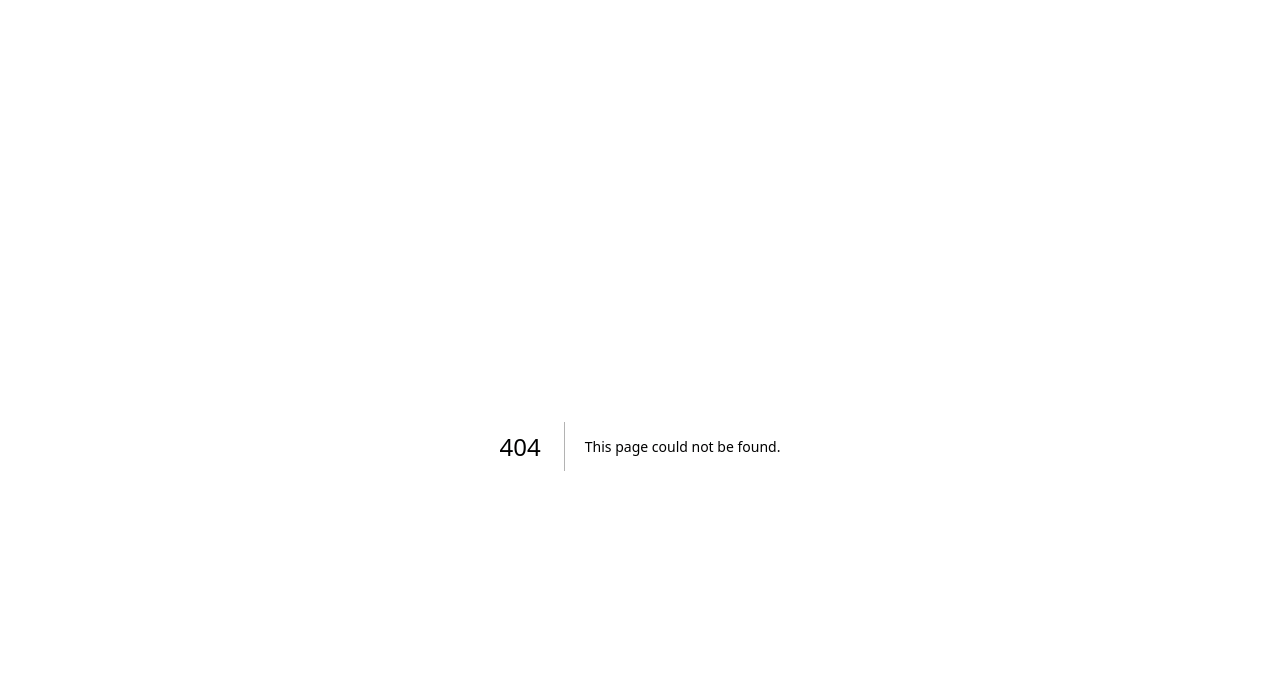
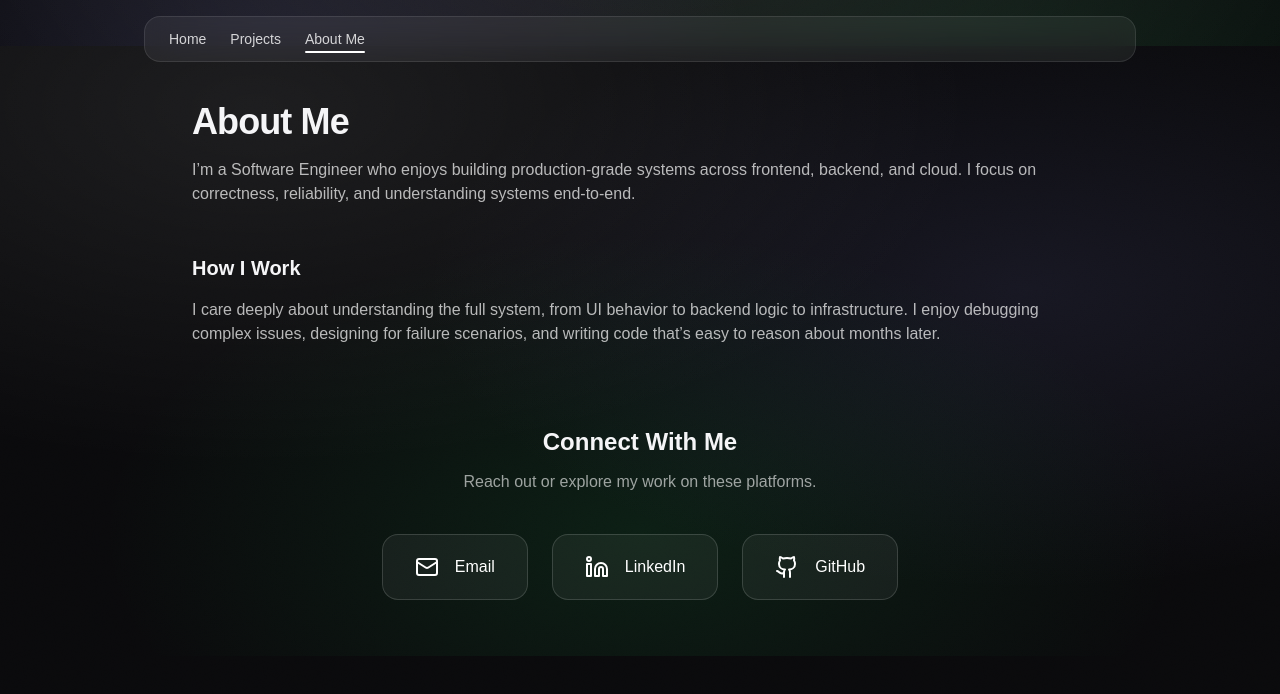
Before and after one commit to Sriamshreddy000/Portfolio, a Next.js app: page /about in a window 1280 px wide. Before the commit this address had no page. Shown: the top 694 px of the page. Built offline with nearby package versions, Linux system fonts and the light colour scheme.

Commit message:
Added about me page and made some changes in homepage

```diff
--- /dev/null
+++ b/src/app/about/page.tsx
@@ -0,0 +1,93 @@
+"use client";
+
+import { motion } from "framer-motion";
+import { Mail, Linkedin, Github } from "lucide-react";
+
+export default function AboutPage() {
+  return (
+    <main className="relative px-5 py-14">
+      {/* Background */}
+      <div className="absolute inset-0 -z-10 projects-bg" />
+
+      <div className="mx-auto max-w-4xl">
+
+        {/* About Me */}
+        <motion.section
+          initial={{ opacity: 0, y: 16 }}
+          whileInView={{ opacity: 1, y: 0 }}
+          viewport={{ once: true, margin: "-80px" }}
+          transition={{ duration: 0.6, ease: "easeOut" }}
+        >
+          <h1 className="text-4xl font-semibold tracking-tight">About Me</h1>
+          <p className="mt-4 text-white/70">
+            I’m a Software Engineer who enjoys building production-grade systems
+            across frontend, backend, and cloud. I focus on correctness,
+            reliability, and understanding systems end-to-end.
+          </p>
+        </motion.section>
+
+        {/* How I Work */}
+        <motion.section
+          className="mt-12"
+          initial={{ opacity: 0, y: 16 }}
+          whileInView={{ opacity: 1, y: 0 }}
+          viewport={{ once: true, margin: "-80px" }}
+          transition={{ duration: 0.6, ease: "easeOut" }}
+        >
+          <h2 className="text-xl font-semibold">How I Work</h2>
+          <p className="mt-4 text-white/70">
+            I care deeply about understanding the full system, from UI behavior
+            to backend logic to infrastructure. I enjoy debugging complex issues,
+            designing for failure scenarios, and writing code that’s easy to
+            reason about months later.
+          </p>
+        </motion.section>
+
+        {/* Connect With Me */}
+        <motion.section
+          className="mt-20 text-center"
+          initial={{ opacity: 0, y: 16 }}
+          whileInView={{ opacity: 1, y: 0 }}
+          viewport={{ once: true, margin: "-80px" }}
+          transition={{ duration: 0.6, ease: "easeOut" }}
+        >
+          <h2 className="text-2xl font-semibold">Connect With Me</h2>
+          <p className="mt-3 text-white/60">
+            Reach out or explore my work on these platforms.
+          </p>
+
+          <div className="mt-10 flex flex-wrap justify-center gap-6">
+            <a
+              href="mailto:enugusriamshreddy@gmail.com"
+              className="flex items-center gap-4 rounded-2xl border border-white/15 bg-white/5 px-8 py-5 text-base text-white hover:bg-white/10 transition"
+            >
+              <Mail size={24} />
+              Email
+            </a>
+
+            <a
+              href="https://www.linkedin.com/in/sriamshreddy-enugu"
+              target="_blank"
+              rel="noreferrer"
+              className="flex items-center gap-4 rounded-2xl border border-white/15 bg-white/5 px-8 py-5 text-base text-white hover:bg-white/10 transition"
+            >
+              <Linkedin size={24} />
+              LinkedIn
+            </a>
+
+            <a
+              href="https://github.com/sriamshreddy000"
+              target="_blank"
+              rel="noreferrer"
+              className="flex items-center gap-4 rounded-2xl border border-white/15 bg-white/5 px-8 py-5 text-base text-white hover:bg-white/10 transition"
+            >
+              <Github size={24} />
+              GitHub
+            </a>
+          </div>
+        </motion.section>
+
+      </div>
+    </main>
+  );
+}
--- a/src/app/page.tsx
+++ b/src/app/page.tsx
@@ -33,20 +33,12 @@ export default function Page() {
     <main className="mx-auto max-w-6xl px-5 py-10 md:py-16">
       {/* Top bar */}
       <motion.header {...fadeUp} className="flex items-center justify-between gap-4">
-        <div className="text-sm text-white/75">{profile.location}</div>
         <div className="flex items-center gap-3 text-sm">
-          <a className="text-white/80 hover:text-white" href={profile.links.linkedin} target="_blank" rel="noreferrer">
-            LinkedIn
-          </a>
-          <span className="text-white/30">•</span>
-          <a className="text-white/80 hover:text-white" href={profile.links.github} target="_blank" rel="noreferrer">
-            GitHub
-          </a>
         </div>
       </motion.header>
 
       {/* Hero */}
-      <section className="mt-10 grid gap-6 md:grid-cols-2 md:items-center">
+      <section className="mt-1 grid gap-6 md:grid-cols-2 md:items-center">
         <motion.div {...fadeUp}>
           <div className="inline-flex items-center gap-2 rounded-full border border-white/10 bg-white/5 px-3 py-1 text-xs text-white/75">
             <span className="h-2 w-2 rounded-full bg-white/80" />
@@ -67,14 +59,6 @@ export default function Page() {
             <Pill>Cross-stack Debugging</Pill>
           </div>
 
-          <div className="mt-7 flex flex-wrap gap-3">
-            <a
-              className="rounded-2xl bg-white px-4 py-2 text-sm font-medium text-black hover:opacity-90"
-              href={`mailto:${profile.email}`}
-            >
-              Email me
-            </a>
-          </div>
         </motion.div>
 
         <motion.div {...fadeUp} className="md:justify-self-end">
--- a/src/components/Navbar.tsx
+++ b/src/components/Navbar.tsx
@@ -7,6 +7,7 @@ import { motion } from "framer-motion";
 const navItems = [
   { label: "Home", href: "/" },
   { label: "Projects", href: "/projects" },
+    { label: "About Me", href: "/about" },
 ];
 
 export default function Navbar() {
--- a/src/lib/portfolio.ts
+++ b/src/lib/portfolio.ts
@@ -1,6 +1,5 @@
 export const profile = {
   name: "Sriamsh Reddy Enugu",
-  location: "Everett, WA",
   email: "enugusriamshreddy@gmail.com",
   phone: "513-601-7380",
   links: {
@@ -15,7 +14,6 @@ export const profile = {
 export const highlights = [
   { k: "125k+", v: "users served" },
   { k: "100k+ LOC", v: "MERN codebase" },
-  { k: "20+", v: "PRs reviewed weekly" },
   { k: "3.8/4.0", v: "GPA" },
 ];
 
```
